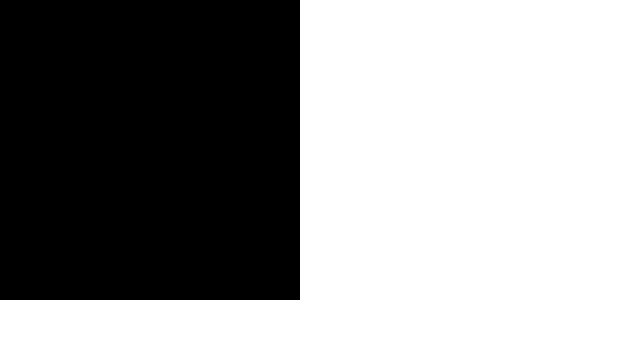
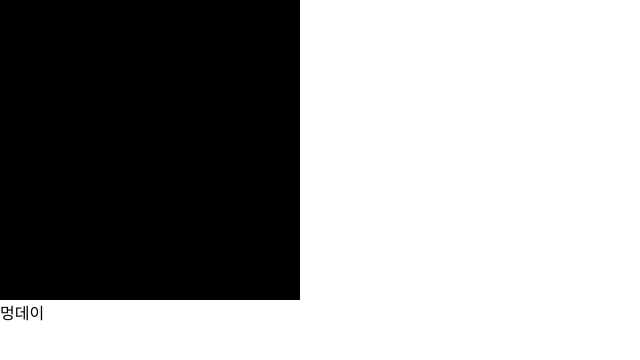
Before and after one commit to J-stone93/Meongday, a React (Create React App) app: page / in a window 1280 px wide. Shown: the top 360 px of the page, without its empty margins (0-640 px from the left). Built offline with nearby package versions, Linux system fonts and the light colour scheme.

Commit message:
footer 푸쉬

```diff
--- /dev/null
+++ b/src/components/pages/Footer.jsx
@@ -0,0 +1,18 @@
+import styled from "styled-components";
+
+const styledFooter = styled.footer`
+  position: relative;
+  bottom: 0;
+  height: 80px;
+  background-color: gray;
+`;
+
+function Footer() {
+  return (
+    <styledFooter>
+      멍데이
+    </styledFooter>
+  );
+};
+
+export default Footer;
--- a/src/components/pages/Main.jsx
+++ b/src/components/pages/Main.jsx
@@ -1,4 +1,5 @@
 import styled from "styled-components";
+import Footer from "./Footer";
 
 const Container = styled.div`
   width: 300px;
@@ -12,6 +13,9 @@ function Main() {
       <Container>
         ggggggggfgffffd
       </Container>
+
+      <Footer>
+      </Footer>
     </>
   );
 };
```
